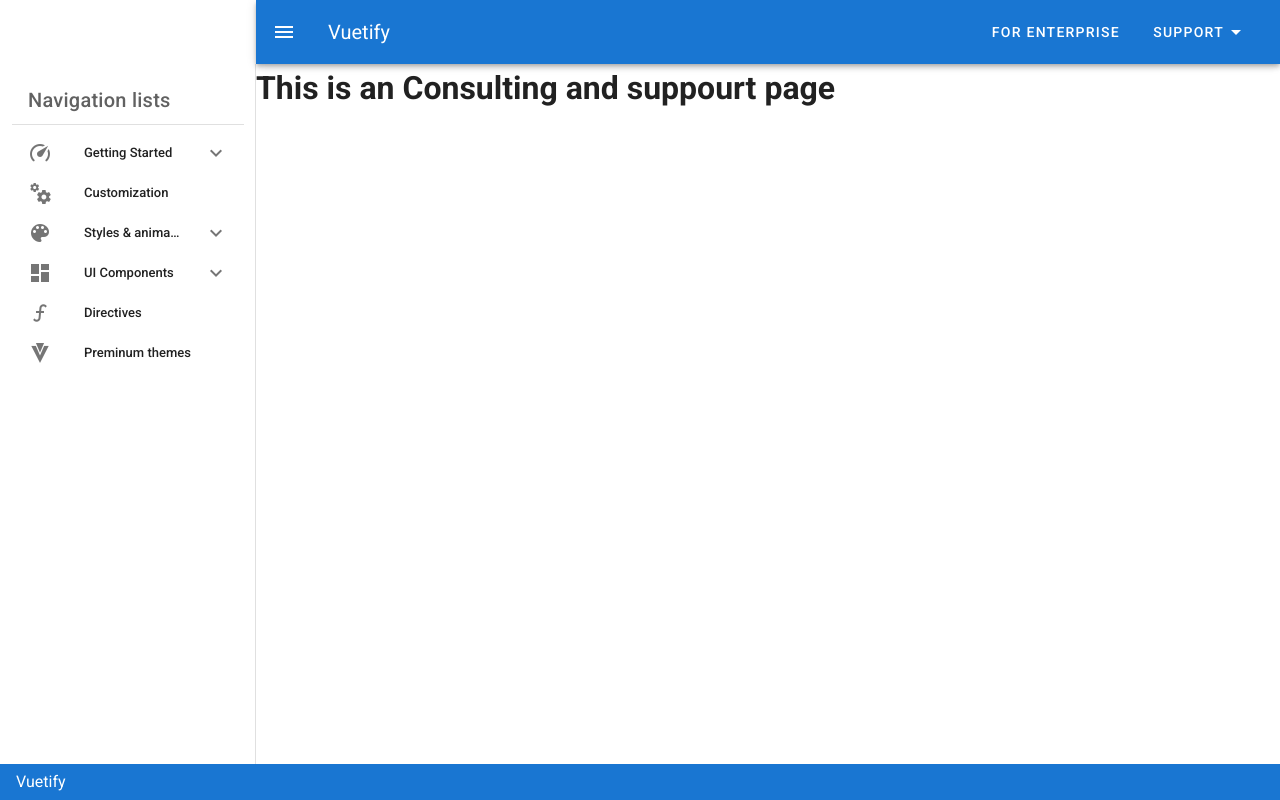
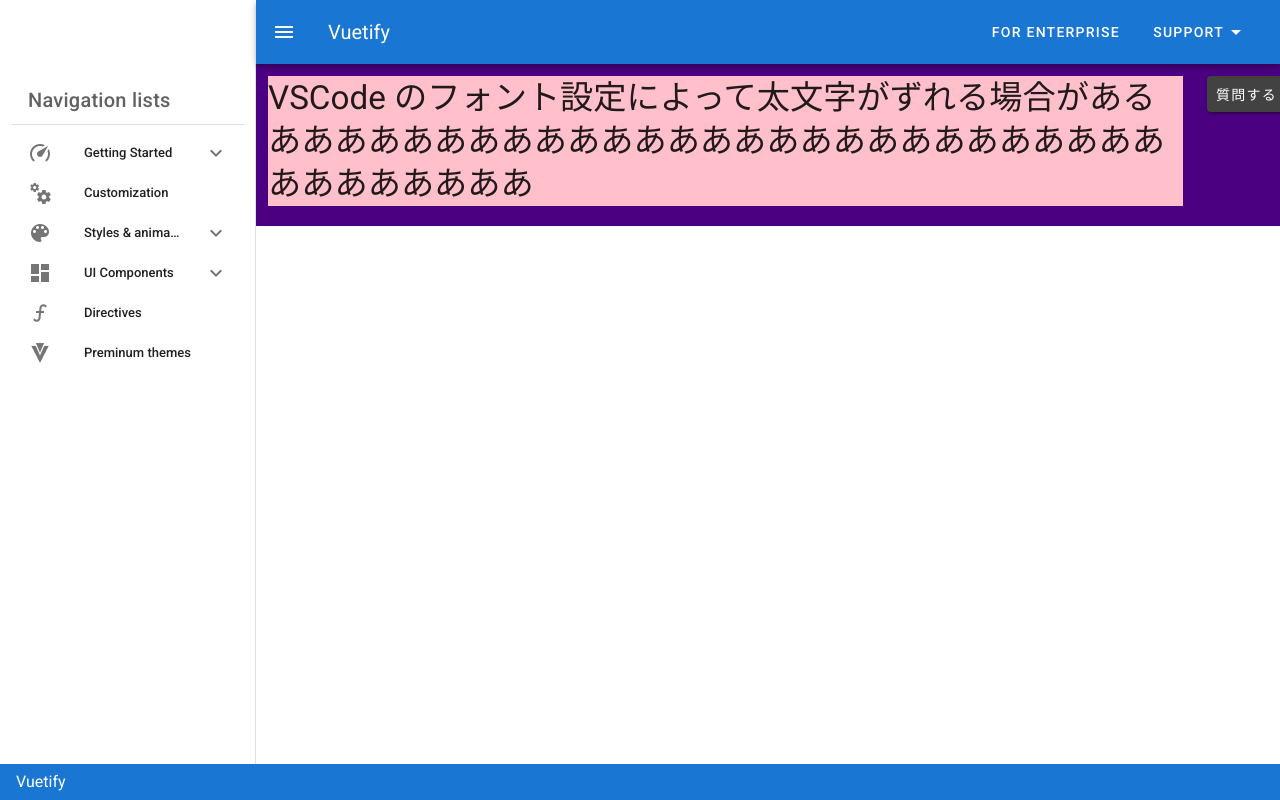
Before and after one commit to omatsu0/vuetify, a Vue app: page /consulting-and-support in a window 1280 px wide. Built offline with nearby package versions, Linux system fonts and the light colour scheme.

Commit message:
questionデータ途中まで

```diff
--- a/src/views/consulting-and-support.vue
+++ b/src/views/consulting-and-support.vue
@@ -1,5 +1,42 @@
 <template>
-  <div class="consulting">
-    <h1>This is an Consulting and suppourt page</h1>
-  </div>
+  <v-container>
+    <v-row justify="space-between" class="question_header">
+      <v-col cols="12" md="11" order="last" order-md="first">
+        <h1 class="question_title mb-2">
+          VSCode のフォント設定によって太文字がずれる場合があるあああああああああああああああああああああああああああああああああああ
+        </h1>
+      </v-col>
+      <v-spacer>
+      </v-spacer>
+      <v-col cols="12" md="1" order="first" order-md="last" align="end" >
+        <v-btn color="secondary" class="pa-2 question_btn">質問する</v-btn>
+      </v-col>
+    </v-row>
+
+    <v-row class="mt-0 question-data">
+      <v-col cols="3">
+        <span></span>
+        <span></span>
+      </v-col>
+      <v-col cols="3"></v-col>
+      <v-col cols="3"></v-col>
+    </v-row>
+  </v-container>
 </template>
+<style>
+.question_header{
+  background-color: indigo;
+}
+.question_title{
+  word-wrap: break-word !important;
+  line-height: 1.3;
+  margin: 0 0 1em;
+  background-color: pink;
+  font-weight: normal;
+  font-size:2.07692308rem;
+  font-family: var(--theme-question-title-font-family);
+}
+.question_btn{
+  font-size: inherit;
+}
+</style>
```
